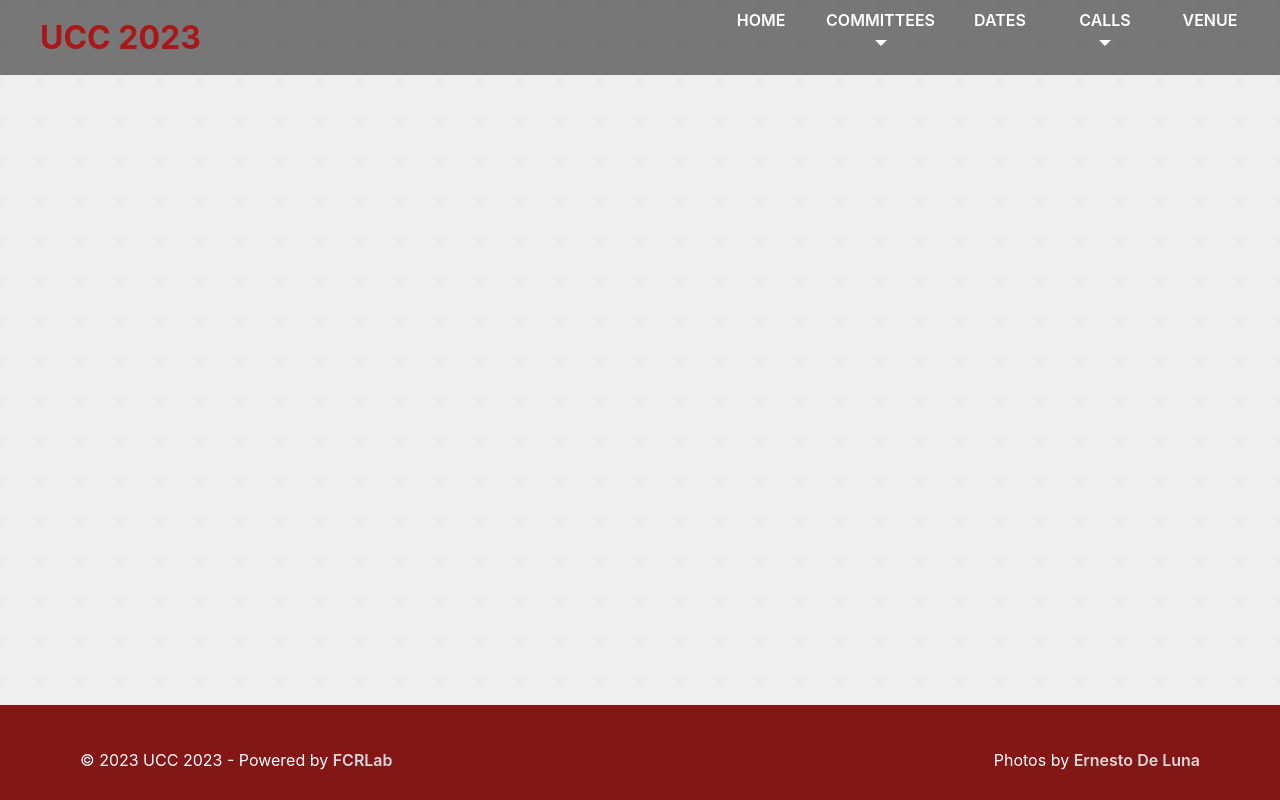
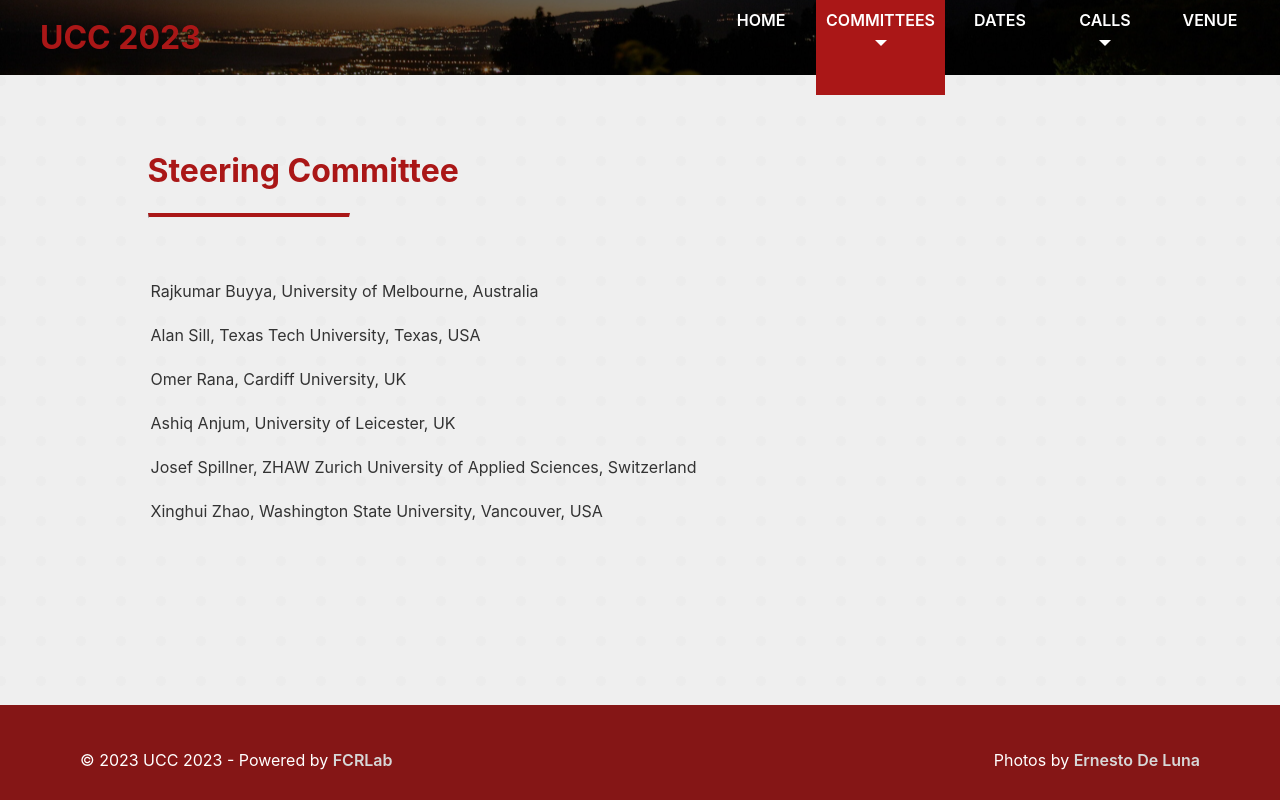
Before and after one commit to UCC-Conference/UCC2023, a React (Create React App) app: page /steering-committee in a window 1280 px wide. Built offline with nearby package versions, Linux system fonts and the light colour scheme.

Commit message:
add steering committee

```diff
--- a/src/Routes.js
+++ b/src/Routes.js
@@ -1,5 +1,6 @@
 import Home from "./pages/Home";
 import OrganizingCommittee from "./pages/OrganizingCommittee";
+import SteeringCommittee from "./pages/SteeringCommittee";
 import CallForPaper from "./pages/CallForPaper";
 import CallForWorkshops from "./pages/CallForWorkshops";
 import Venue from "./pages/Venue";
@@ -17,6 +18,13 @@ export default function getRoutes() {
             title: "Organizing Committee",
             href: "/organizing-committee",
             component: <OrganizingCommittee />,
+            menu: true,
+            parent: 'Committees'
+        },
+        {
+            title: "Steering Committee",
+            href: "/steering-committee",
+            component: <SteeringCommittee />,
             menu: true,
             parent: 'Committees'
         },
--- /dev/null
+++ b/src/pages/SteeringCommittee.js
@@ -0,0 +1,38 @@
+import React from "react";
+import Content from "../components/elements/Content";
+import PageWrapper from "../components/elements/PageWrapper";
+
+const SteeringCommittee = () => {
+    return (
+        <PageWrapper>
+            <Content>
+                <h1>Steering Committee</h1>
+                <hr />
+                <table>
+                    <tbody>
+                        <tr>
+                            <td>Rajkumar Buyya, University of Melbourne, Australia</td>
+                        </tr>
+                        <tr>
+                            <td>Alan Sill, Texas Tech University, Texas, USA</td>
+                        </tr>
+                        <tr>
+                            <td>Omer Rana, Cardiff University, UK</td>
+                        </tr>
+                        <tr>
+                            <td>Ashiq Anjum, University of Leicester, UK</td>
+                        </tr>
+                        <tr>
+                            <td>Josef Spillner, ZHAW Zurich University of Applied Sciences, Switzerland</td>
+                        </tr>
+                        <tr>
+                            <td>Xinghui Zhao, Washington State University, Vancouver, USA</td>
+                        </tr>
+                    </tbody>
+                </table>
+            </Content>
+        </PageWrapper>
+    );
+};
+
+export default SteeringCommittee;
```
